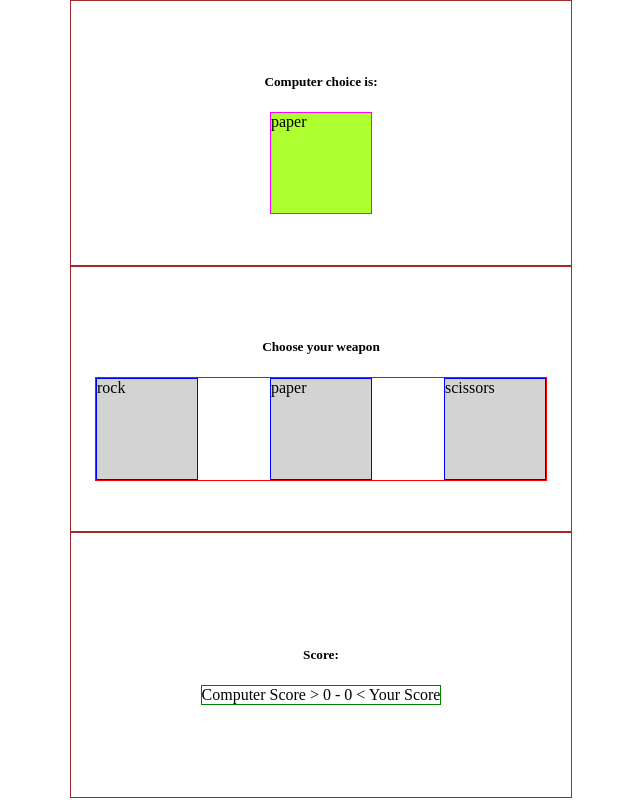
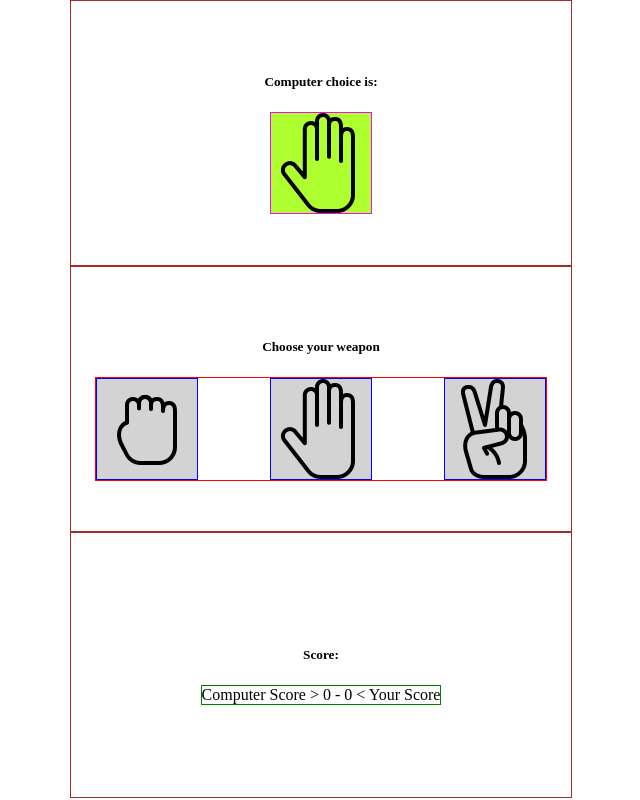
Before and after one commit to razcristea/Rock-Paper-Scissors, a plain HTML site: page index.html in a window 1280 px wide. Shown: the whole page, without its empty margins (319-959 px from the left). Drawn offline with Linux system fonts and the light colour scheme.

Commit message:
added png's
added png files and references in js and css

```diff
--- a/main.css
+++ b/main.css
@@ -1,6 +1,11 @@
 html,body {
     padding: 0;
     margin: 0;
+    /* pointer-events: none; */
+}
+
+.ai-weapon {
+    content: url();
 }
 
 .wrapper {
@@ -50,13 +55,13 @@ label {
 }
 
 label[for="rock"]:after{
-    content: "rock";
+    content: url(rock.png);
 }
 label[for="paper"]:after{
-    content: "paper";
+    content: url(paper.png);
 }
 label[for="scissors"]:after{
-    content: "scissors";
+    content: url(scissors.png);
 }
 
 
--- a/main.js
+++ b/main.js
@@ -3,8 +3,11 @@ const chooseFrom = ['rock','paper','scissors']; // list to choose from
 
 const chosenItem = ()=> chooseFrom[Math.floor(Math.random() * chooseFrom.length)]; // random selection of a number [0,1,2]
 
-const aiChoice = ()=> document.getElementById('aiweapon').innerText = chosenItem(); // selection swapping for AI
-
+const aiChoice = ()=> {
+    let selectionTextAndImage = chosenItem();
+    document.getElementById('aiweapon').style.content=('url(' + selectionTextAndImage + '.png');  // selection swapping for AI
+    return selectionTextAndImage;
+}
 let aiThinking; // variable that will hold our interval for AI selection swapping
 
 const doThinking = (param) => {
@@ -46,6 +49,8 @@ const checkWinner = (aiOption, playerOption)=> {
     }
 }
 
+const options = document.getElementsByName('option'); // get all radio buttons
+
 const resetOptions = ()=> {
     for(let i=0 ; i < options.length; i++) {
         options[i].checked = false // we uncheck radio button
@@ -56,20 +61,16 @@ const resetOptions = ()=> {
     doThinking(true);
 }
 
+
+
+
 /*  -----------   Gameplay   -----------  */
 
-setScore(aiScore,playerScore) // set initial score 0-0 in HTML
-
-doThinking(true) //start AI thinking
-
-
-let computerCounter = 0 // for debugging purposes
-let playerCounter = 0  // for debugging purposes
-
-
-const options = document.getElementsByName('option'); // get all radio buttons
-
-
+const gameOn = ()=> {
+    setScore(aiScore,playerScore); // set initial score 0-0 in HTML
+    doThinking(true); //start AI thinking
+    let computerCounter = 0; // for debugging purposes
+    let playerCounter = 0;  // for debugging purposes
     for(let i=0 ; i < options.length; i++) {
         // console.log(options[i])
         options[i].onclick = async function() { // add event listener on click and calls an anonymous async function
@@ -89,3 +90,8 @@ for(let i=0 ; i < options.length; i++) {
               });
         }
     }
+}
+
+
+
+gameOn();
```
Also changed, not shown: paper.png (added), rock.png (added), scissors.png (added). Lines whose indentation alone changed are shown as unchanged.
